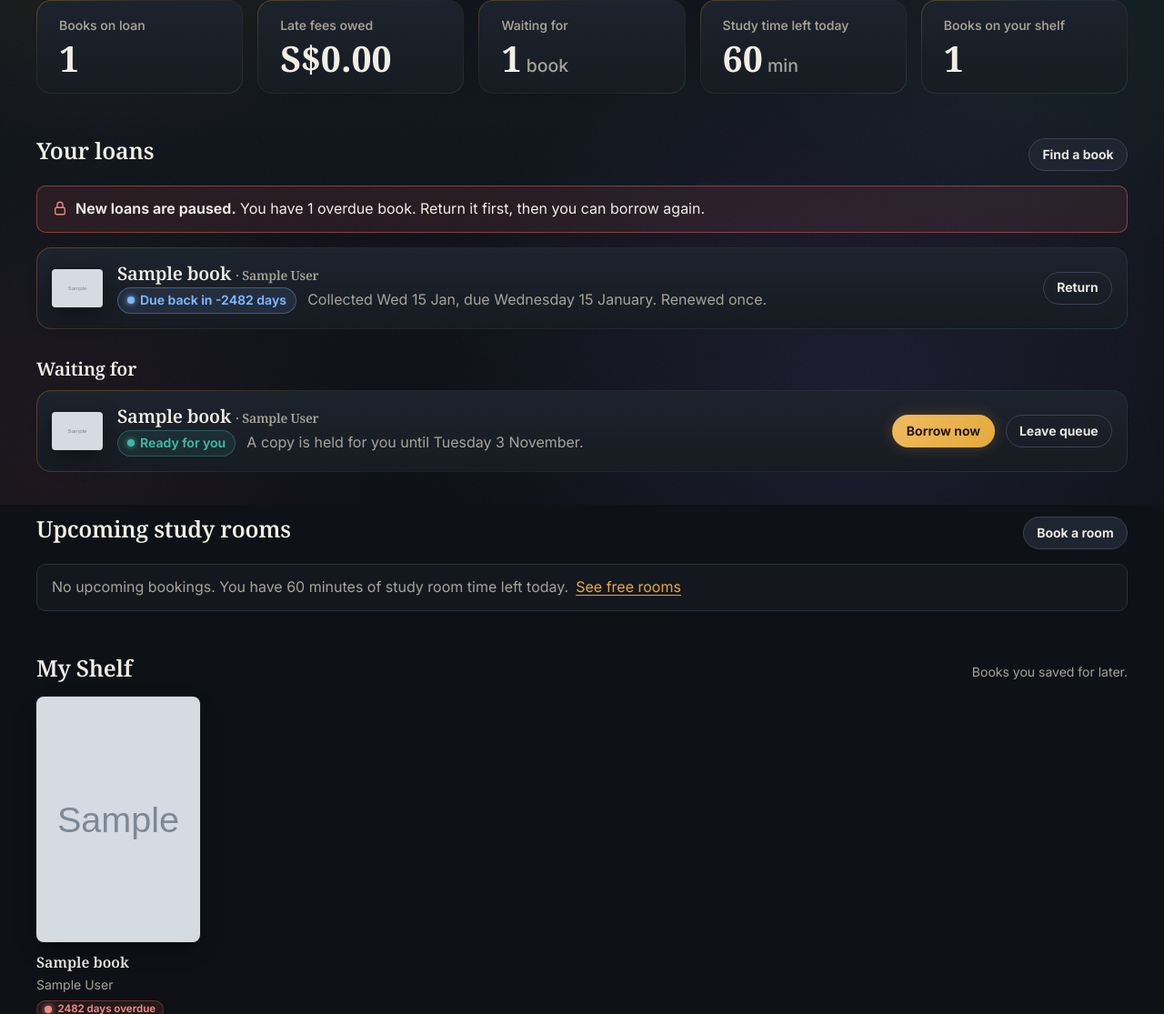
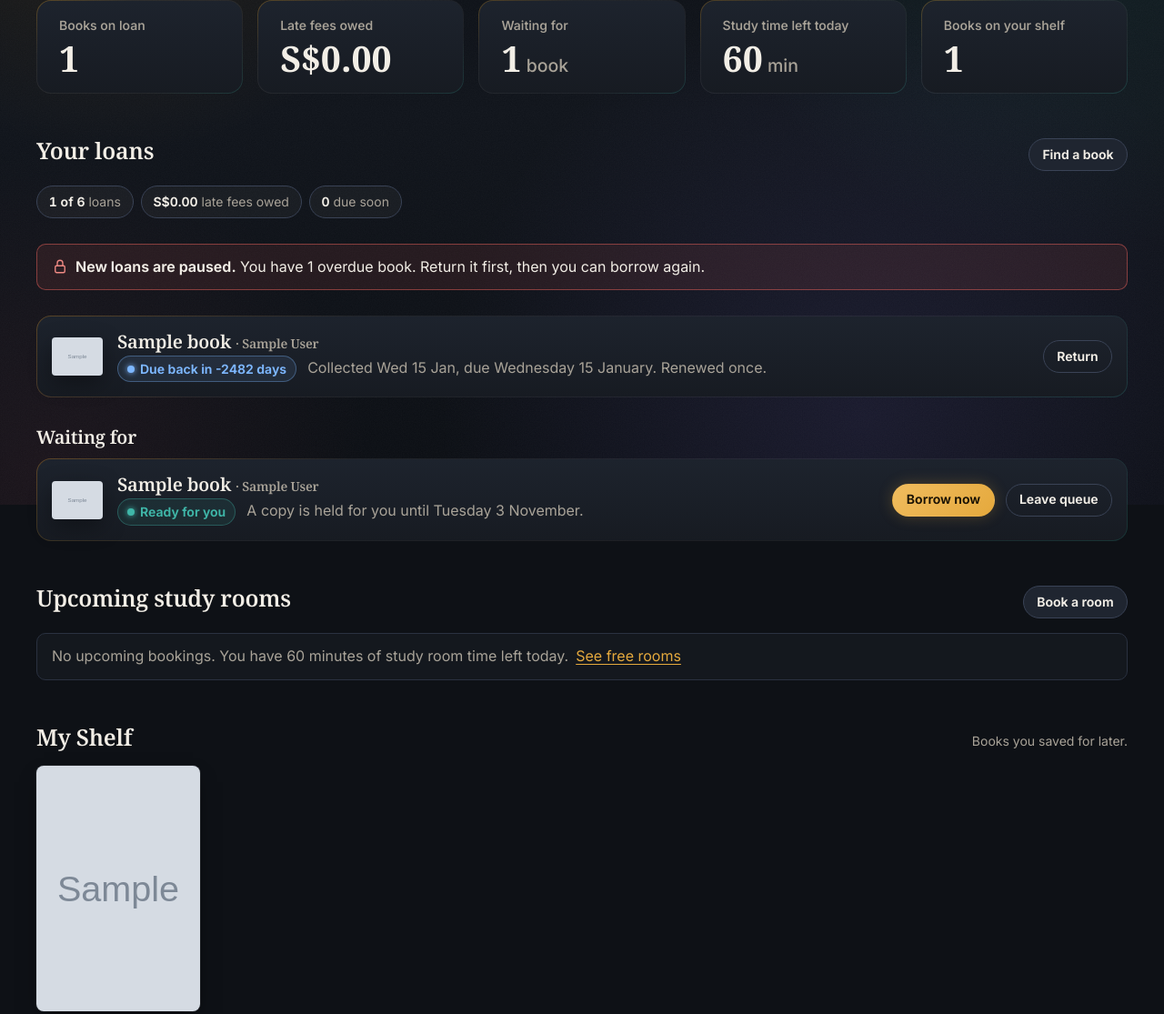
Before and after one commit to vionyp/IE4727-F35-DG14, a PHP site: page /booknest/account.php in a window 1280 px wide. Shown: the part 245-1360 px from the top of the page at 91% size. Run offline with PHP 8.4, Linux system fonts and the light colour scheme; the visitor is signed in with stand-in values (Sample User, id 1); tables that the repository leaves empty hold one stand-in row (values such as "Sample post"); grey boxes marked "Sample" are stand-in pictures.

Commit message:
Modern Enhancement step 2: reactive My Loans panel (<LoansPanel>)
- computed totals ("x of 6 loans", late fees owed, due soon) recalculated
  after every renew or return, with the header badge and tiles kept in step.
- Renew and Return POST to api/loans.php with the page's CSRF token; the
  endpoint calls the same renew_loan()/return_loan() as process/loan.php and
  answers with the same messages. PHP refusals (already renewed, overdue,
  expired token, signed out, not your loan) are shown exactly as sent.
- <transition-group> fades a returned book out; the Return step asks first.
- JS off or Vue blocked: the PHP list and forms work as before.
- Tests: A11-A23 (api), C01-C11 (browser); the browser runner now waits for
  smooth scrolling before clicking and keeps HTTP refusals apart from JS errors.

Co-Authored-By: Claude Opus 5.5 <noreply@anthropic.com>

```diff
--- a/booknest/account.php
+++ b/booknest/account.php
@@ -26,7 +26,7 @@ $highlight = input_int($_GET, 'loan');
 
 $page_title = 'My Account';
 $body_class = 'page-account';
-$scripts = ['forms.js', 'rows.js'];
+$scripts = ['forms.js', 'rows.js', 'vue/boot.js', 'vue/loans-panel.js'];
 require __DIR__ . '/includes/header.php';
 ?>
 
--- /dev/null
+++ b/booknest/api/loans.php
@@ -0,0 +1,87 @@
+<?php
+// Modern Enhancement: the member's loans for the Vue panel on My Account (assets/js/vue/loans-panel.js).
+//   GET                                   the open loans, fees owed, limits and the reasons borrowing is paused
+//   POST action=renew|return, loan_id, csrf   renew or return one loan, then the same data again
+// The POST calls renew_loan() and return_loan() from includes/loans.php, exactly like process/loan.php,
+// in the same order of checks (method, signed in, CSRF), and answers with the same messages. Every rule
+// (renew once, not when overdue or when someone waits, only your own loans) is enforced there, in PHP.
+require __DIR__ . '/../includes/api.php';
+
+// Builds the panel data for a member: open loans with their dates and fees, plus the totals' inputs.
+function loans_payload(array $user): array
+{
+    $uid = (int) $user['id'];
+    $rows = db_all("SELECT l.*, b.title, b.author, b.cover_path, b.cover_alt FROM loans l JOIN books b ON b.id = l.book_id
+                    WHERE l.user_id = ? AND l.status <> 'returned' ORDER BY l.due_date, l.id", [$uid]);
+    $today = date('Y-m-d');
+    $loans = [];
+    $openFees = 0.0;
+    foreach ($rows as $l) {
+        $why = renew_problem($l);
+        $fee = loan_fee($l);
+        $openFees += $fee;
+        $loans[] = [
+            'id' => (int) $l['id'],
+            'bookId' => (int) $l['book_id'],
+            'title' => $l['title'],
+            'author' => $l['author'],
+            'url' => book_url((int) $l['book_id']),
+            'cover' => url('assets/' . cover_file($l, true)),
+            'coverAlt' => $l['cover_alt'],
+            'state' => loan_state($l),
+            'collectedShort' => short_date($l['collection_date']),
+            'collectedLong' => long_date($l['collection_date']),
+            'dueLong' => long_date($l['due_date']),
+            'daysLeft' => days_between($today, $l['due_date']),
+            'daysLate' => loan_days_late($l),
+            'fee' => $fee,
+            'renewals' => (int) $l['renewals'],
+            'canRenew' => $why === '',
+            'renewWhy' => $why,
+            'renewToShort' => short_date(due_date_for($l['due_date'])),
+            'renewToLong' => long_date(due_date_for($l['due_date'])),
+        ];
+    }
+    return [
+        'loans' => $loans,
+        'feesFromReturns' => round(max(0, fees_owed($uid) - $openFees), 2),   // unpaid fees on books already back
+        'blocks' => borrow_blocks($uid),
+        'rules' => ['maxLoans' => MAX_LOANS, 'maxRenewals' => MAX_RENEWALS, 'dueSoonDays' => DUE_SOON_DAYS,
+            'lateFeePerDay' => LATE_FEE_PER_DAY, 'loanDays' => LOAN_DAYS],
+    ];
+}
+
+$method = api_method('GET', 'POST');
+$user = api_user('Please sign in again to see and change your loans.');
+
+if ($method === 'POST') {
+    api_csrf();
+    $action = input($_POST, 'action', 10);
+    $loanId = input_int($_POST, 'loan_id');
+
+    if ($action === 'renew') {
+        [$problem, $loan] = renew_loan($user, $loanId);
+        if ($problem) {
+            api_error(422, $problem, loans_payload($user));
+        }
+        $message = 'Renewed ' . $loan['title'] . '. It is now due back on ' . long_date($loan['due_date']) . '. A confirmation email is on its way.';
+    } elseif ($action === 'return') {
+        [$problem, $loan] = return_loan($user, $loanId);
+        if ($problem) {
+            api_error(422, $problem, loans_payload($user));
+        }
+        if ($loan['collection_date'] > date('Y-m-d')) {
+            $message = 'Your reservation for ' . $loan['title'] . ' is cancelled.';
+        } else {
+            $fee = loan_fee($loan);
+            $message = 'Returned ' . $loan['title'] . '. ' . ($fee > 0
+                ? 'It was ' . days_text(loan_days_late($loan)) . ' late, so a late fee of ' . money($fee) . ' was added to your account.'
+                : 'Thank you for bringing it back on time.');
+        }
+    } else {
+        api_error(400, 'Unknown action.', loans_payload($user));
+    }
+    api_send(200, ['message' => $message, 'action' => $action, 'loanId' => $loanId] + loans_payload($user));
+}
+
+api_send(200, loans_payload($user));
--- a/booknest/assets/css/vue.css
+++ b/booknest/assets/css/vue.css
@@ -16,3 +16,24 @@
 @media (prefers-reduced-motion: reduce) {
   .card-grid.is-loading { transition: none; }
 }
+
+/* 2. My Loans panel on My Account (loans-panel.js) ------------------------------------------ */
+.vl { display: grid; gap: var(--s3); }
+.vl-summary { display: flex; flex-wrap: wrap; gap: var(--s2); list-style: none; margin: 0; padding: 0; }
+.vl-summary li { padding: .35rem .8rem; border: 1px solid var(--border-strong); border-radius: 999px; background: rgba(255, 255, 255, .04); color: var(--muted); font-size: var(--step--1); }
+.vl-summary strong { color: var(--text); font-variant-numeric: tabular-nums; }
+.vl-summary li.is-alert { border-color: rgba(229, 97, 90, .5); }
+.vl-summary li.is-alert strong { color: #F08A84; }
+.vl-summary li.is-soon { border-color: rgba(var(--glow-amber), .45); }
+.vl-summary li.is-soon strong { color: var(--accent); }
+.vl-message:focus { outline: 2px solid var(--focus); outline-offset: 2px; }
+.notice-ok { border-color: rgba(var(--glow-teal), .5); background: rgba(var(--glow-teal), .08); }
+.loan-item[aria-busy="true"] { opacity: .6; }
+
+/* <transition-group name="loan">: a returned book fades and slides out, the rest close the gap. */
+.loan-leave-active { transition: opacity .35s var(--ease), transform .35s var(--ease); }
+.loan-leave-to { opacity: 0; transform: translateX(2rem); }
+.loan-move { transition: transform .35s var(--ease); }
+@media (prefers-reduced-motion: reduce) {
+  .loan-leave-active, .loan-move { transition: none; }
+}
--- /dev/null
+++ b/booknest/assets/js/vue/loans-panel.js
@@ -0,0 +1,214 @@
+// Modern Enhancement 2: <LoansPanel>, the reactive "Your loans" panel on My Account (account.php).
+//
+// Vue concepts used in this file
+// - props: highlightId (the loan named in ?loan= after borrowing) is passed in once by createApp().
+// - emits: 'ready' after the first load (boot.js then hides the Base list), 'failed' if it fails.
+// - ref(): the loans, the server messages, which loan is busy and which return is being confirmed.
+// - computed(): openCount ("4 of 6 loans"), totalFee (unpaid fees on loans still out plus books
+//   already back) and dueSoon (collected, due within DUE_SOON_DAYS) are worked out from the list,
+//   so they change by themselves after a renew or a return, without reloading the page.
+// - watch(): when the totals change, the header badge and the two tiles above stay in step.
+// - <transition-group>: when a book is returned its row fades out ('loan-leave-*' classes in vue.css)
+//   instead of vanishing; v-for :key="l.id" lets Vue keep each row and animate only the one leaving.
+// - nextTick(): waits for Vue to update the page before moving keyboard focus.
+// Server rules: Renew and Return POST to api/loans.php with the page's CSRF token. That endpoint calls
+// the same renew_loan()/return_loan() as process/loan.php, so PHP still decides everything. When PHP
+// says no (already renewed, overdue, expired session, signed out) its message is shown as it was sent.
+(function () {
+  'use strict';
+
+  // Formats an amount like PHP's money(): S$1.50.
+  function money(n) { return 'S$' + Number(n || 0).toFixed(2); }
+  // Returns "1 day" or "3 days", like days_text().
+  function daysText(n) { return n + (n === 1 ? ' day' : ' days'); }
+  // Returns "due today", "due tomorrow" or "due in 2 days", like due_soon_text().
+  function dueSoonText(days) { return days === 0 ? 'due today' : (days === 1 ? 'due tomorrow' : 'due in ' + days + ' days'); }
+
+  // The same lock and clock icons that includes/views.php prints next to these notices.
+  var ICON_LOCK = '<svg class="icon" width="18" height="18" viewBox="0 0 24 24" fill="none" stroke="currentColor" stroke-width="1.8" stroke-linecap="round" stroke-linejoin="round" aria-hidden="true" focusable="false"><rect x="5" y="11" width="14" height="10" rx="2"/><path d="M8 11V7a4 4 0 0 1 8 0v4"/></svg>';
+  var ICON_CLOCK = '<svg class="icon" width="18" height="18" viewBox="0 0 24 24" fill="none" stroke="currentColor" stroke-width="1.8" stroke-linecap="round" stroke-linejoin="round" aria-hidden="true" focusable="false"><circle cx="12" cy="12" r="9"/><path d="M12 7v5l3 2"/></svg>';
+
+  var LoansPanel = {
+    name: 'LoansPanel',
+    props: { highlightId: { type: Number, default: 0 } },
+    emits: ['ready', 'failed'],
+
+    setup: function (props, ctx) {
+      var Vue = window.Vue;
+      var api = window.BookNestVue;
+
+      var loans = Vue.ref([]);
+      var feesFromReturns = Vue.ref(0);
+      var blocks = Vue.ref([]);
+      var rules = Vue.ref({ maxLoans: 6, maxRenewals: 1, dueSoonDays: 2, lateFeePerDay: 0.5, loanDays: 14 });
+      var message = Vue.ref({ type: '', text: '', signin: '' });
+      var busyId = Vue.ref(0);
+      var confirmId = Vue.ref(0);
+      var highlight = Vue.ref(props.highlightId);
+      var messageEl = Vue.ref(null);
+      var started = false;
+
+      // Copies the server's answer into the reactive state.
+      function apply(data) {
+        if (!data || !Array.isArray(data.loans)) { return; }
+        loans.value = data.loans;
+        feesFromReturns.value = data.feesFromReturns || 0;
+        blocks.value = data.blocks || [];
+        if (data.rules) { rules.value = data.rules; }
+      }
+
+      // Shows a message and moves focus to it, so keyboard and screen reader users hear the result.
+      function say(type, text, signin) {
+        message.value = { type: type, text: text, signin: signin || '' };
+        Vue.nextTick(function () { if (messageEl.value) { messageEl.value.focus(); } });
+      }
+
+      // Loads the loans the first time.
+      function load() {
+        api.requestJson('api/loans.php').then(function (res) {
+          if (!res.ok) { throw new Error(res.data.error || 'Could not load loans.'); }
+          apply(res.data);
+          started = true;
+          ctx.emit('ready');
+        }).catch(function () { if (!started) { ctx.emit('failed'); } });
+      }
+
+      // Sends renew or return for one loan and shows PHP's answer, whatever it is.
+      function send(action, loan) {
+        busyId.value = loan.id;
+        api.requestJson('api/loans.php', { method: 'POST', form: { action: action, loan_id: loan.id } })
+          .then(function (res) {
+            apply(res.data);
+            if (res.ok) {
+              highlight.value = action === 'renew' ? loan.id : 0;
+              say('success', res.data.message);
+            } else {
+              say('error', res.data.error || 'That did not work. Please reload the page.', res.status === 401 ? res.data.signin : '');
+            }
+          })
+          .catch(function () {
+            say('error', 'Could not reach the library. Check your connection and try again, or reload the page.');
+          })
+          .then(function () { busyId.value = 0; confirmId.value = 0; });
+      }
+
+      // Renews a loan straight away (the server checks every rule).
+      function renew(loan) { send('renew', loan); }
+      // Opens the "are you sure" step for a return, like the Base confirm.
+      function askReturn(loan) {
+        confirmId.value = loan.id;
+        Vue.nextTick(function () {
+          var yes = document.getElementById('vl-yes-' + loan.id);
+          if (yes) { yes.focus(); }
+        });
+      }
+      // Returns a loan (or cancels a reservation) after it was confirmed.
+      function giveBack(loan) { send('return', loan); }
+
+      var openCount = Vue.computed(function () { return loans.value.length; });
+      var totalFee = Vue.computed(function () {
+        return loans.value.reduce(function (sum, l) { return sum + l.fee; }, feesFromReturns.value);
+      });
+      var dueSoon = Vue.computed(function () {
+        return loans.value.filter(function (l) { return l.state === 'active' && l.daysLeft <= rules.value.dueSoonDays; });
+      });
+      var reminder = Vue.computed(function () {
+        return dueSoon.value.map(function (l) { return l.title + ' is ' + dueSoonText(l.daysLeft); }).join('; ');
+      });
+
+      // Keeps the parts of the page outside Vue (header badge, tiles) in step with the totals.
+      Vue.watch([openCount, totalFee], function () {
+        var badge = document.querySelector('.loans-link .badge');
+        if (badge) {
+          badge.textContent = openCount.value;
+          badge.classList.toggle('is-empty', openCount.value === 0);
+          var spoken = badge.nextElementSibling;
+          if (spoken && spoken.classList.contains('visually-hidden')) {
+            spoken.textContent = ' ' + (openCount.value === 1 ? 'book' : 'books') + ' on loan';
+          }
+        }
+        [].forEach.call(document.querySelectorAll('.tiles .tile'), function (tile) {
+          var label = tile.querySelector('.tile-label');
+          var value = tile.querySelector('.tile-value');
+          if (!label || !value) { return; }
+          if (label.textContent === 'Books on loan') { value.textContent = openCount.value; }
+          if (label.textContent === 'Late fees owed') {
+            value.textContent = money(totalFee.value);
+            tile.classList.toggle('tile-alert', totalFee.value > 0);
+          }
+        });
+      });
+
+      Vue.onMounted(load);
+
+      return {
+        loans: loans, blocks: blocks, rules: rules, message: message, busyId: busyId, confirmId: confirmId,
+        highlight: highlight, messageEl: messageEl, openCount: openCount, totalFee: totalFee, dueSoon: dueSoon,
+        reminder: reminder, renew: renew, askReturn: askReturn, giveBack: giveBack, money: money, daysText: daysText,
+        findUrl: api.url('catalogue.php?sort=available')
+      };
+    },
+
+    template:
+      '<div class="vl">' +
+      '  <ul class="vl-summary" role="list" aria-label="Loan totals">' +
+      '    <li><strong>{{ openCount }} of {{ rules.maxLoans }}</strong> loans</li>' +
+      '    <li :class="{ \'is-alert\': totalFee > 0 }"><strong>{{ money(totalFee) }}</strong> late fees owed</li>' +
+      '    <li :class="{ \'is-soon\': dueSoon.length > 0 }"><strong>{{ dueSoon.length }}</strong> due soon</li>' +
+      '  </ul>' +
+      '  <p v-if="message.text" ref="messageEl" tabindex="-1" class="notice vl-message" :class="message.type === \'error\' ? \'notice-alert\' : \'notice-ok\'"' +
+      '     :role="message.type === \'error\' ? \'alert\' : \'status\'">{{ message.text }} <a v-if="message.signin" :href="message.signin">Sign in</a></p>' +
+      '  <div v-if="blocks.length" class="notice notice-alert" role="status">' + ICON_LOCK + '<p><strong>New loans are paused.</strong> {{ blocks.join(\' \') }}</p></div>' +
+      '  <p v-if="dueSoon.length" class="notice notice-soon" role="status">' + ICON_CLOCK + ' <span><strong>Reminder:</strong> {{ reminder }}.' +
+      '     Return or renew in time to avoid the {{ money(rules.lateFeePerDay) }} a day late fee.</span></p>' +
+      '  <transition-group v-if="loans.length" tag="ul" name="loan" class="loan-list" role="list">' +
+      '    <li v-for="l in loans" :key="l.id" class="loan-item" :class="{ \'is-overdue\': l.state === \'overdue\', \'is-highlight\': l.id === highlight }"' +
+      '        :aria-busy="busyId === l.id ? \'true\' : \'false\'" :data-loan="l.id">' +
+      '      <a :href="l.url" tabindex="-1" aria-hidden="true"><img class="line-cover" :src="l.cover" :alt="l.coverAlt" width="64" height="96" loading="lazy" decoding="async"></a>' +
+      '      <div class="loan-body">' +
+      '        <h3><a :href="l.url">{{ l.title }}</a> <span class="muted small">· {{ l.author }}</span></h3>' +
+      '        <p v-if="l.state === \'reserved\'"><span class="avail is-mine">Reserved</span> Collect at the front desk from <strong>{{ l.collectedLong }}</strong>. Due back {{ l.dueLong }}.</p>' +
+      '        <p v-else-if="l.state === \'overdue\'"><span class="avail is-out">{{ daysText(l.daysLate) }} overdue, {{ money(l.fee) }} owed so far</span>' +
+      '           It was due back on {{ l.dueLong }}. The fee grows by {{ money(rules.lateFeePerDay) }} a day until you return it.</p>' +
+      '        <template v-else>' +
+      '          <p><span class="avail" :class="l.daysLeft === 0 ? \'is-low\' : \'is-mine\'">{{ l.daysLeft === 0 ? \'Due today\' : \'Due back in \' + daysText(l.daysLeft) }}</span>' +
+      '             Collected {{ l.collectedShort }}, due {{ l.dueLong }}.<template v-if="l.renewals"> Renewed {{ l.renewals === 1 ? \'once\' : l.renewals + \' times\' }}.</template></p>' +
+      '          <p v-if="!l.canRenew && l.renewals < rules.maxRenewals" class="small muted">{{ l.renewWhy }}</p>' +
+      '        </template>' +
+      '      </div>' +
+      '      <div class="loan-action cluster">' +
+      '        <button v-if="l.canRenew" type="button" class="btn btn-secondary btn-sm" :disabled="busyId !== 0" @click="renew(l)"' +
+      '                :aria-label="\'Renew \' + l.title + \' until \' + l.renewToLong">Renew to {{ l.renewToShort }}</button>' +
+      '        <button v-if="confirmId !== l.id" type="button" class="btn btn-ghost btn-sm" :disabled="busyId !== 0" @click="askReturn(l)">' +
+      '          {{ l.state === \'reserved\' ? \'Cancel reservation\' : \'Return\' }}</button>' +
+      '        <div v-else class="confirm-panel" role="group" :aria-label="\'Confirm return of \' + l.title">' +
+      '          <span class="small">{{ l.state === \'reserved\' ? \'Cancel this reservation?\' : \'Return \' + l.title + \' today?\' }}</span>' +
+      '          <button :id="\'vl-yes-\' + l.id" type="button" class="btn btn-primary btn-sm" :disabled="busyId !== 0" @click="giveBack(l)">' +
+      '            {{ l.state === \'reserved\' ? \'Yes, cancel\' : \'Yes, return it\' }}</button>' +
+      '          <button type="button" class="btn btn-ghost btn-sm" @click="confirmId = 0">Not yet</button>' +
+      '        </div>' +
+      '      </div>' +
+      '    </li>' +
+      '  </transition-group>' +
+      '  <p v-else class="notice">No books on loan. Borrow up to {{ rules.maxLoans }} books at a time, free for {{ rules.loanDays }} days, and renew each one' +
+      '     {{ rules.maxRenewals === 1 ? \'once\' : rules.maxRenewals + \' times\' }}. <a :href="findUrl">See what is on the shelf</a></p>' +
+      '</div>'
+  };
+
+  window.BookNestVue && (window.BookNestVue.components.LoansPanel = LoansPanel);
+
+  // Mounts <LoansPanel> in the "Your loans" section, in place of the Base notices and loan list.
+  // The queue ("Waiting for") and the recent returns table below stay as PHP printed them.
+  window.BookNestVue && window.BookNestVue.ready(function (Vue) {
+    var section = document.getElementById('loans');
+    var head = section && section.querySelector('.section-head');
+    if (!head) { return; }
+    var base = [];
+    for (var el = head.nextElementSibling; el && el.id !== 'queue' && !el.classList.contains('history'); el = el.nextElementSibling) {
+      base.push(el);
+    }
+    if (!base.length) { return; }
+    var loan = parseInt(new URLSearchParams(window.location.search).get('loan') || '0', 10) || 0;
+    window.BookNestVue.enhance(Vue, LoansPanel, { highlightId: loan }, base, base[0]);
+  });
+})();
```
Also changed, not shown: booknest/tools/api-test.php (+93 -0 lines), booknest/tools/vue-browser-test.mjs (+131 -7 lines).
